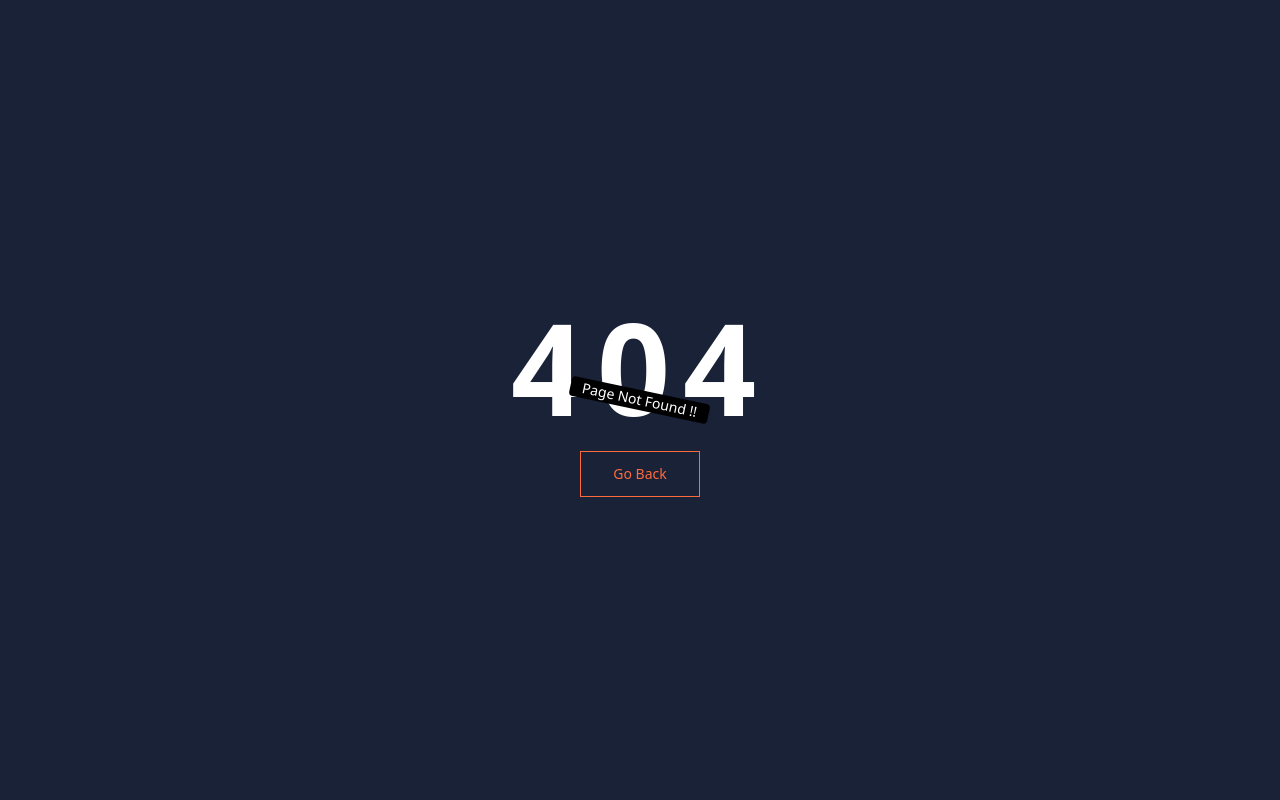
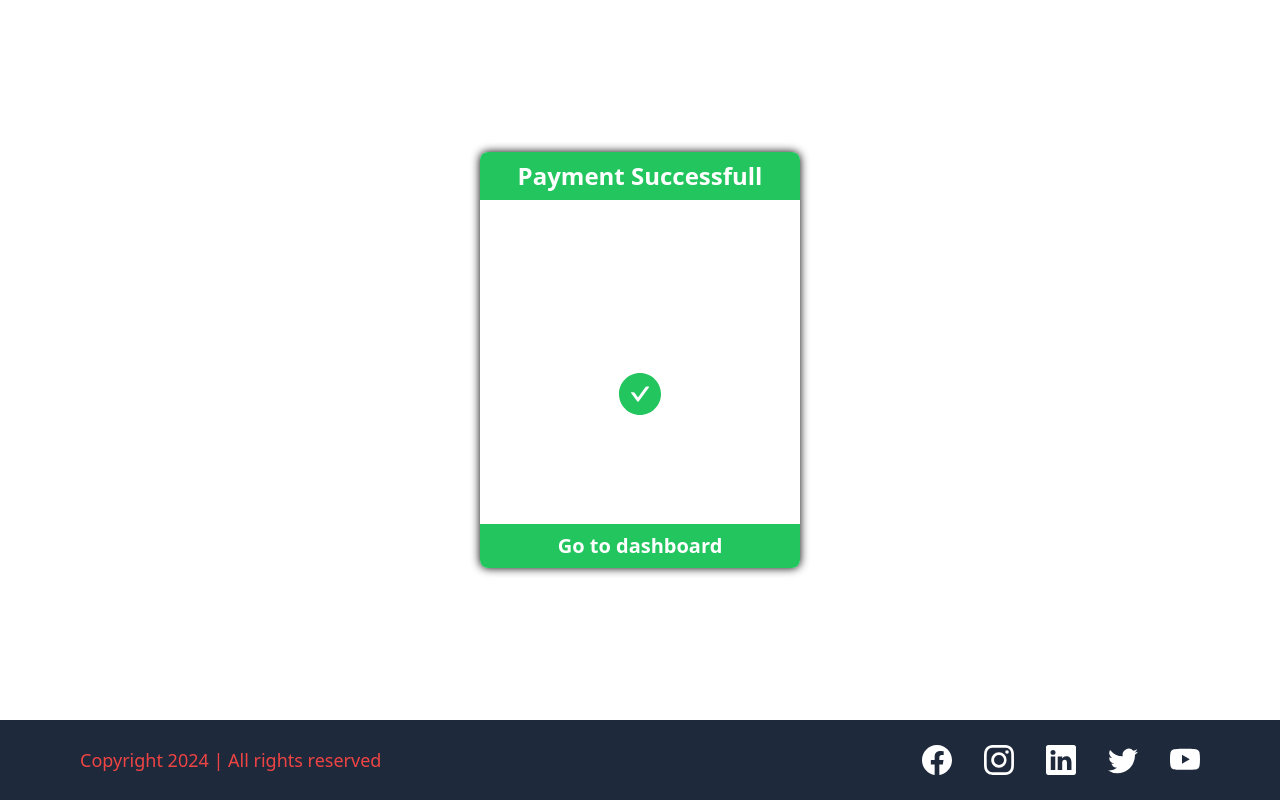
Before and after one commit to bha8081/LMS-Frontend, a React (Vite) app: page /checkoutsuccess in a window 1280 px wide. Before the commit this address had no page. Built offline with nearby package versions, Linux system fonts and the light colour scheme.

Commit message:
Add Checkout Success page

```diff
--- a/src/App.jsx
+++ b/src/App.jsx
@@ -16,6 +16,7 @@ import CreateCourse from './Pages/Course/CreateCourse';
 import Profile from './Pages/User/Profile';
 import EditProfile from './Pages/User/EditProfile';
 import Checkout from './Pages/Payment/Checkout';
+import CheckoutSuccess from './Pages/Payment/CheckoutSuccess';
 
 function App() {
 
@@ -40,8 +41,9 @@ function App() {
         <Route element={<RequierAuth allowedRoles={["ADMIN", "USER"]} />}>
           <Route path='/user/profile' element={<Profile />} />
           <Route path='/user/editprofile' element={<EditProfile />} />
+          <Route path='/checkout' element={<Checkout />} />
         </Route>
-        <Route path='/checkout' element={<Checkout />} />
+        <Route path='/checkoutsuccess' element={<CheckoutSuccess />} />
 
         <Route path='*' element={<NotFound />}></Route>
       </Routes>
--- /dev/null
+++ b/src/Pages/Payment/CheckoutSuccess.jsx
@@ -0,0 +1,45 @@
+import { AiFillCheckCircle } from "react-icons/ai";
+import HomeLayout from "../../Layouts/HomeLayout";
+import { Link } from "react-router-dom";
+
+function CheckoutSuccess() {
+    return (
+        <HomeLayout>
+
+            <div className="min-h-[90vh] flex items-center justify-center text-white">
+
+                <div className="w-80 h-[26rem] flex flex-col justify-center items-center shadow-[0_0_10px_black] rounded-lg relative">
+
+                    <h1 className="bg-green-500 w-full py-2 text-center absolute top-0 text-2xl font-bold rounded-tl-lg rounded-tr-lg">
+                        Payment Successfull
+                    </h1>
+
+                    <div className="py-4 flex flex-col items-center justify-center space-y-2">
+                        <div className="text-center space-y-2">
+                            <h2 className="text-lg font-semibold">
+                                Welcome to the pro bundle
+                            </h2>
+                            <p className="text-left">
+                                Now you can enjoy all the courses.
+                            </p>
+
+                        </div>
+
+                        <AiFillCheckCircle className="text-green-500 text-5xl" />
+
+                    </div>
+
+                    <Link to="/" className="bg-green-500 hover:bg-green-600 transition-all ease-in-out duration-300 absolute bottom-0 w-full py-2 text-xl font-bold text-center cursor-pointer rounded-br-lg rounded-bl-lg">
+                        <button> Go to dashboard </button>
+                    </Link>
+
+                </div>
+
+            </div>
+
+        </HomeLayout>
+    )
+
+}
+
+export default CheckoutSuccess;
```
